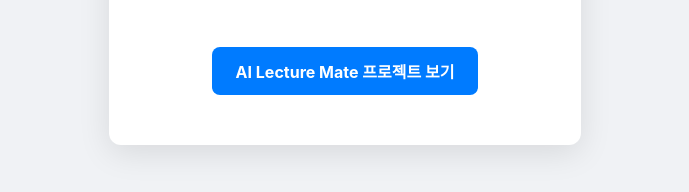
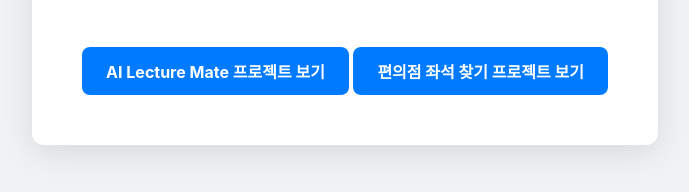
Before and after one commit to Duckcchun/Duckcchun.github.io, a plain HTML site: page index.html in a window 1280 px wide. Shown: the part 420-612 px from the top of the page, without its empty margins (295-984 px from the left). Drawn offline with Linux system fonts and the light colour scheme.

Commit message:
Add link to convenience store seat finder project

```diff
--- a/index.html
+++ b/index.html
@@ -19,6 +19,7 @@
         <p>웹 개발자 포트폴리오입니다.</p>
         <div class="projects">
             <a href="https://duckcchun.github.io/ai-lecture-mate/">AI Lecture Mate 프로젝트 보기</a>
+            <a href="https://duckcchun.github.io/convi-seat-finder/">편의점 좌석 찾기 프로젝트 보기</a>
             </div>
     </div>
 </body>
```
